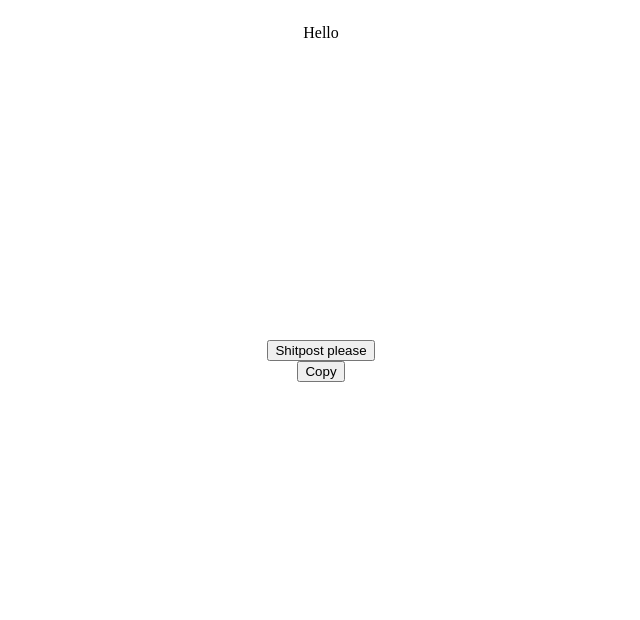
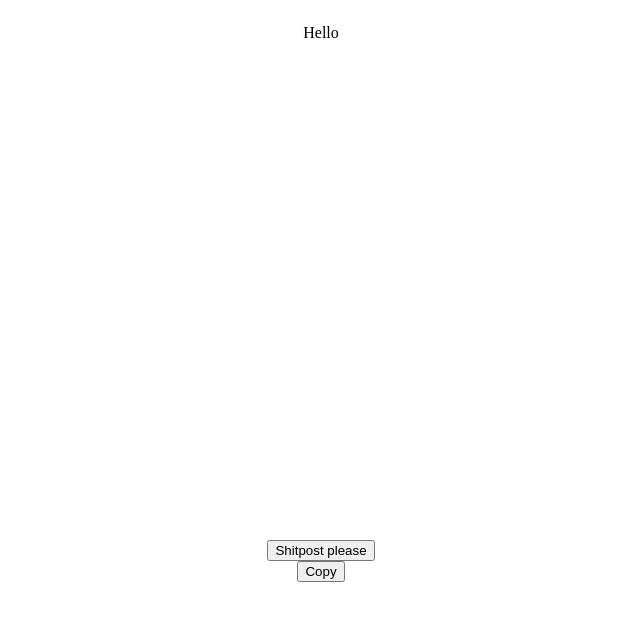
Before and after one commit to AbdoRagae74/Shitpost_Ranomizer, a plain HTML site: page index.html in a window 1280 px wide. Shown: the whole page, without its empty margins (319-959 px from the left). Drawn offline with Linux system fonts and the light colour scheme.

Commit message:
Fixed button place test 2

```diff
--- a/index.html
+++ b/index.html
@@ -9,7 +9,7 @@
 
 <body>
     <div id="dd" style="display: flex; flex-direction: column; align-items: center; height: 100vh;">
-        <p id="post" style="min-height: 300px; text-align: center;">
+        <p id="post" style="min-height: 500px; text-align: center;">
             Hello
         </p>
         <button onclick="hello()" id="btn">Shitpost please</button>
```
